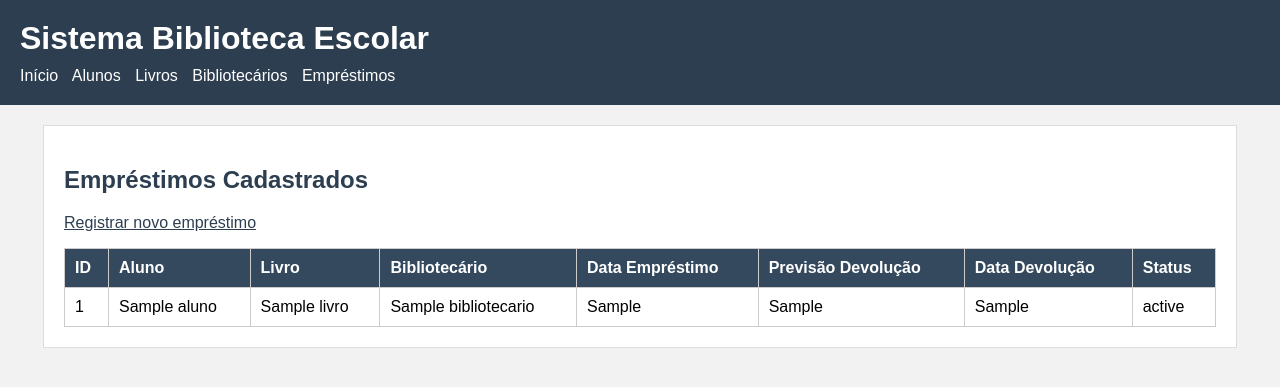
After one commit to yasminbarbosagoncalves-ui/projeto_biblioteca, a Flask app: page /emprestimos in a window 1280 px wide. The commit adds this page. Shown: the top 387 px of the page. Run offline with Flask 3, Linux system fonts and the light colour scheme; tables that the repository leaves empty or names only in its code hold one stand-in row (values such as "Sample post").

Commit message:
criação emprestimos e alteração app.py

```diff
--- a/app.py
+++ b/app.py
@@ -197,5 +197,143 @@ def cadastrar_bibliotecario():
     except Exception as erro:
         return f"Erro ao cadastrar bibliotecário: {erro}"
 
+
+    # Rotas para empréstimos
+@app.route("/emprestimos")
+def listar_emprestimos():
+    try:
+        conexao = conectar()
+        cursor = conexao.cursor(dictionary=True)
+
+
+        sql = """
+            SELECT
+                e.id_emprestimo,
+                a.nome AS aluno,
+                l.titulo AS livro,
+                b.nome AS bibliotecario,
+                e.data_emprestimo,
+                e.data_prevista_devolucao,
+                e.data_devolucao,
+                e.status
+            FROM emprestimo e
+            INNER JOIN aluno a ON e.id_aluno = a.id_aluno
+            INNER JOIN livro l ON e.id_livro = l.id_livro
+            INNER JOIN bibliotecario b ON e.id_bibliotecario = b.id_bibliotecario
+            ORDER BY e.id_emprestimo DESC
+        """
+
+
+        cursor.execute(sql)
+        emprestimos = cursor.fetchall()
+
+
+        cursor.close()
+        conexao.close()
+
+
+        return render_template("emprestimos.html", emprestimos=emprestimos)
+
+
+    except Exception as erro:
+        return f"Erro ao listar empréstimos: {erro}"
+
+
+@app.route("/emprestimos/novo")
+def formulario_emprestimo():
+    try:
+        conexao = conectar()
+        cursor = conexao.cursor(dictionary=True)
+
+
+        cursor.execute("SELECT * FROM aluno ORDER BY nome")
+        alunos = cursor.fetchall()
+
+
+        cursor.execute("SELECT * FROM livro WHERE status = 'Disponível' ORDER BY titulo")
+        livros = cursor.fetchall()
+
+
+        cursor.execute("SELECT * FROM bibliotecario ORDER BY nome")
+        bibliotecarios = cursor.fetchall()
+
+
+        cursor.close()
+        conexao.close()
+
+
+        return render_template(
+            "emprestimo_form.html",
+            alunos=alunos,
+            livros=livros,
+            bibliotecarios=bibliotecarios
+        )
+
+
+    except Exception as erro:
+        return f"Erro ao carregar formulário de empréstimo: {erro}"
+
+
+
+@app.route("/emprestimos/cadastrar", methods=["POST"])
+def cadastrar_emprestimo():
+    try:
+        id_aluno = request.form["id_aluno"]
+        id_livro = request.form["id_livro"]
+        id_bibliotecario = request.form["id_bibliotecario"]
+        data_emprestimo = request.form["data_emprestimo"]
+        data_prevista_devolucao = request.form["data_prevista_devolucao"]
+
+
+        conexao = conectar()
+        cursor = conexao.cursor()
+
+
+        sql = """
+            INSERT INTO emprestimo (
+                id_aluno,
+                id_livro,
+                id_bibliotecario,
+                data_emprestimo,
+                data_prevista_devolucao,
+                status
+            )
+            VALUES (%s, %s, %s, %s, %s, %s)
+        """
+
+
+        valores = (
+            id_aluno,
+            id_livro,
+            id_bibliotecario,
+            data_emprestimo,
+            data_prevista_devolucao,
+            "Emprestado"
+        )
+
+
+        cursor.execute(sql, valores)
+
+
+        cursor.execute(
+            "UPDATE livro SET status = 'Emprestado' WHERE id_livro = %s",
+            (id_livro,)
+        )
+
+
+        conexao.commit()
+
+
+        cursor.close()
+        conexao.close()
+
+
+        return redirect("/emprestimos")
+
+
+    except Exception as erro:
+        return f"Erro ao cadastrar empréstimo: {erro}"
+
+
 if __name__ == "__main__":
     app.run(debug=True)
--- a/static/css/style.css
+++ b/static/css/style.css
@@ -79,13 +79,15 @@ label {
 }
 
 
-input {
+input,
+select {
     width: 100%;
     padding: 8px;
     margin-top: 4px;
     margin-bottom: 12px;
     border: 1px solid #aaa;
 }
+
 
 
 button {
--- a/templates/base.html
+++ b/templates/base.html
@@ -23,6 +23,7 @@
             <a href="/alunos">Alunos</a>
             <a href="/livros">Livros</a>
             <a href="/bibliotecarios">Bibliotecários</a>
+            <a href="/emprestimos">Empréstimos</a>
         </nav>
     </header>
 
--- /dev/null
+++ b/templates/emprestimos.html
@@ -0,0 +1,47 @@
+{% extends "base.html" %}
+
+
+{% block conteudo %}
+
+
+<h2>Empréstimos Cadastrados</h2>
+
+
+<p>
+    <a href="/emprestimos/novo">Registrar novo empréstimo</a>
+</p>
+
+
+<table>
+    <thead>
+        <tr>
+            <th>ID</th>
+            <th>Aluno</th>
+            <th>Livro</th>
+            <th>Bibliotecário</th>
+            <th>Data Empréstimo</th>
+            <th>Previsão Devolução</th>
+            <th>Data Devolução</th>
+            <th>Status</th>
+        </tr>
+    </thead>
+
+
+    <tbody>
+        {% for emprestimo in emprestimos %}
+        <tr>
+            <td>{{ emprestimo.id_emprestimo }}</td>
+            <td>{{ emprestimo.aluno }}</td>
+            <td>{{ emprestimo.livro }}</td>
+            <td>{{ emprestimo.bibliotecario }}</td>
+            <td>{{ emprestimo.data_emprestimo }}</td>
+            <td>{{ emprestimo.data_prevista_devolucao }}</td>
+            <td>{{ emprestimo.data_devolucao }}</td>
+            <td>{{ emprestimo.status }}</td>
+        </tr>
+        {% endfor %}
+    </tbody>
+</table>
+
+
+{% endblock %}
```
Also changed, not shown: templates/emprestimo_form.html (added, +66 -0 lines), templates/bibliotecario_form.html (renamed from templates/ bibliotecario_form.html).
